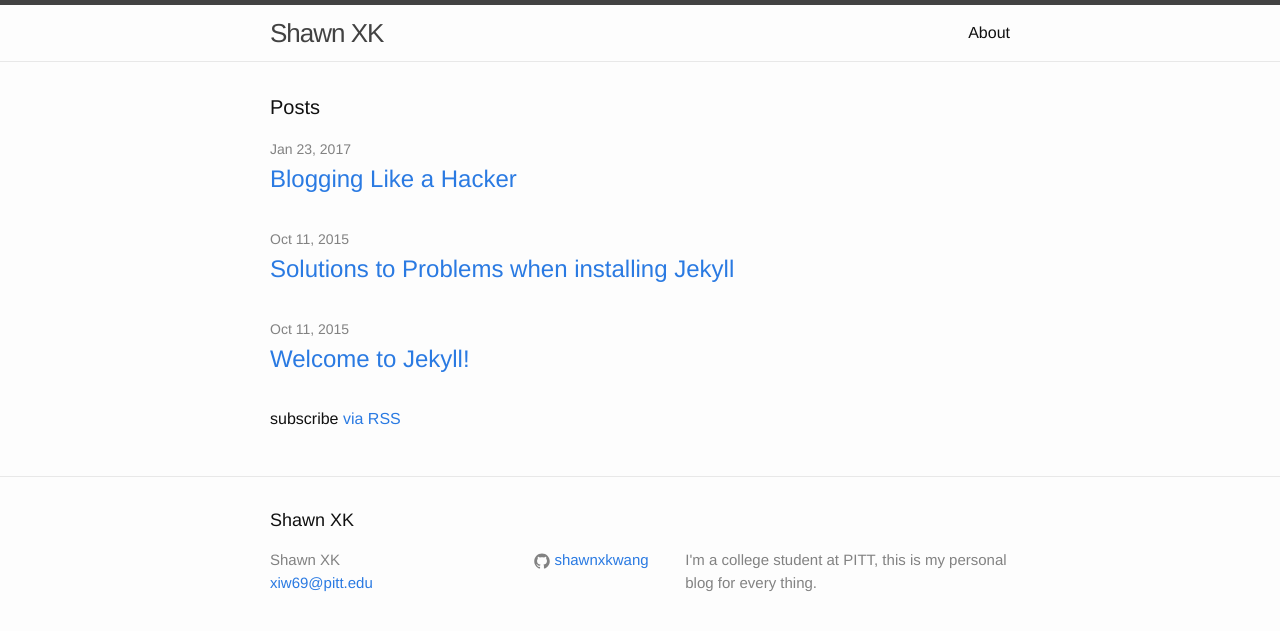
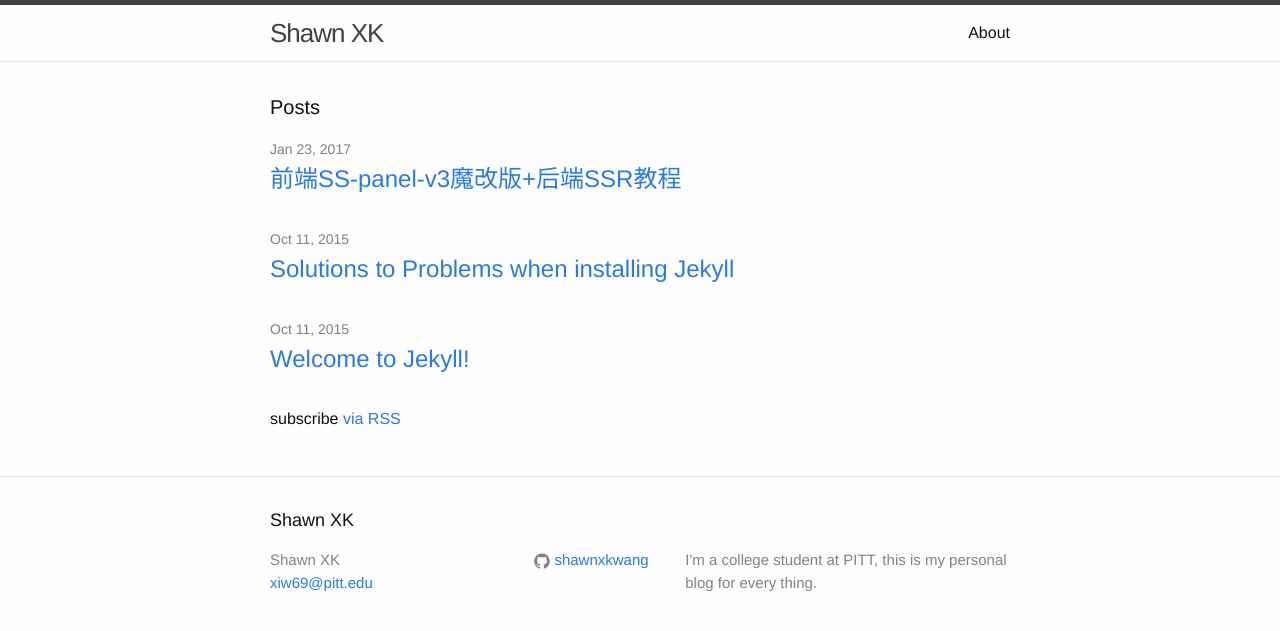
Before and after one commit to Shawnxkwang/shawnxkwang.github.io, a Jekyll site: the page built from index.html, in a window 1280 px wide. Shown: the top 631 px of the page. Built offline with Jekyll 4.4.1, drawn with Linux system fonts in a browser that asks for light colours.

Commit message:
update title

```diff
--- a/_posts/2017-01-23-前端SS-panel-v3魔改版+后端SSR教程.markdown
+++ b/_posts/2017-01-23-前端SS-panel-v3魔改版+后端SSR教程.markdown
@@ -1,4 +1,4 @@
 ---
 layout: post
-title: Blogging Like a Hacker
+title: 前端SS-panel-v3魔改版+后端SSR教程
 ---
```
